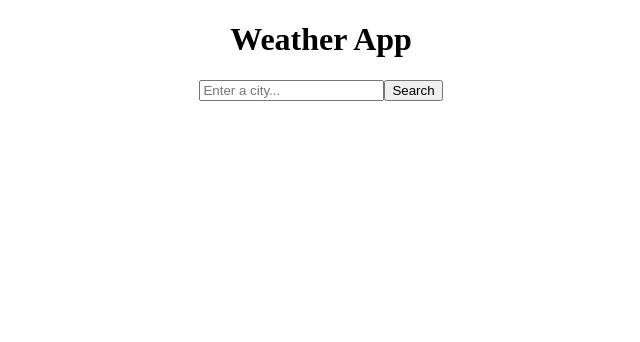
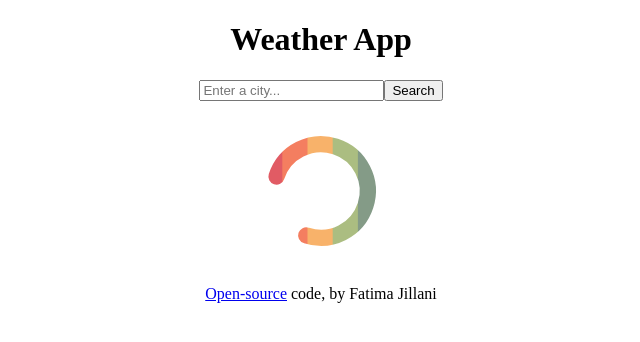
Before and after one commit to fatimaJillani/react-weather, a React (Create React App) app: page / in a window 1280 px wide. Shown: the top 342 px of the page, without its empty margins (319-959 px from the left). Built offline with nearby package versions, Linux system fonts and the light colour scheme.

Commit message:
added github link and spinner

```diff
--- a/package.json
+++ b/package.json
@@ -9,6 +9,7 @@
     "axios": "^0.27.2",
     "react": "^18.2.0",
     "react-dom": "^18.2.0",
+    "react-loader-spinner": "^5.3.4",
     "react-scripts": "5.0.1",
     "web-vitals": "^2.1.4"
   },
--- a/src/App.js
+++ b/src/App.js
@@ -6,6 +6,10 @@ export default function App() {
     <div className="App">
       <h1>Weather App</h1>
       <WeatherSearch />
+      <footer>
+        <a href="https://github.com/fatimaJillani/react-weather">Open-source</a>{" "}
+        code, by Fatima Jillani
+      </footer>
     </div>
   );
 }
--- a/src/WeatherSearch.js
+++ b/src/WeatherSearch.js
@@ -1,5 +1,6 @@
 import React, { useState } from "react";
 import axios from "axios";
+import { ColorRing } from "react-loader-spinner";
 
 export default function WeatherSearch() {
   const [city, setCity] = useState("");
@@ -56,6 +57,19 @@ export default function WeatherSearch() {
       </div>
     );
   } else {
-    return form;
+    return (
+      <div>
+        {form}
+        <ColorRing
+          visible={true}
+          height="180"
+          width="180"
+          ariaLabel="blocks-loading"
+          wrapperStyle={{}}
+          wrapperClass="blocks-wrapper"
+          colors={["#e15b64", "#f47e60", "#f8b26a", "#abbd81", "#849b87"]}
+        />
+      </div>
+    );
   }
 }
```
Also changed, not shown: 1 other file (tests, documents, lock files or other folders).
